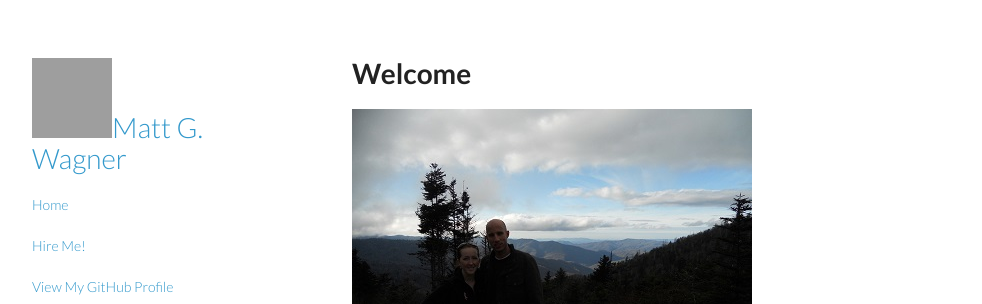
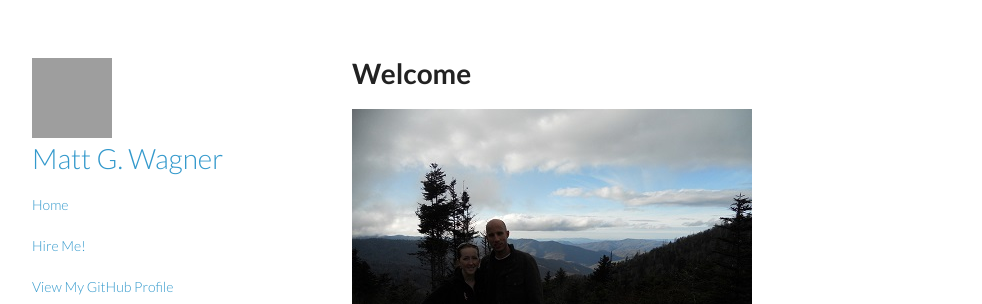
Before and after one commit to mattgwagner/mattgwagner, a Jekyll site: the page built from index.md, in a window 1280 px wide. Shown: the top 304 px of the page, without its empty margins (148-1130 px from the left). Built offline with Jekyll 4.4.1, drawn with Linux system fonts in a browser that asks for light colours; grey boxes are pictures that could not be loaded.

Commit message:
Update default.html

```diff
--- a/_layouts/default.html
+++ b/_layouts/default.html
@@ -21,7 +21,8 @@
     <div class="wrapper">
 
       <header>
-        <h1><a href="/"><img src="{{ site.github.owner_gravatar_url }}" width="80"></img>Matt G. Wagner</a></h1>
+	<img src="{{ site.github.owner_gravatar_url }}" width="80"></img>
+        <h1><a href="/">Matt G. Wagner</a></h1>
 
 	<p class="view"><a href="/">Home</a></p>
 	<p class="view"><a href="/hire-me">Hire Me!</a></p>
```
